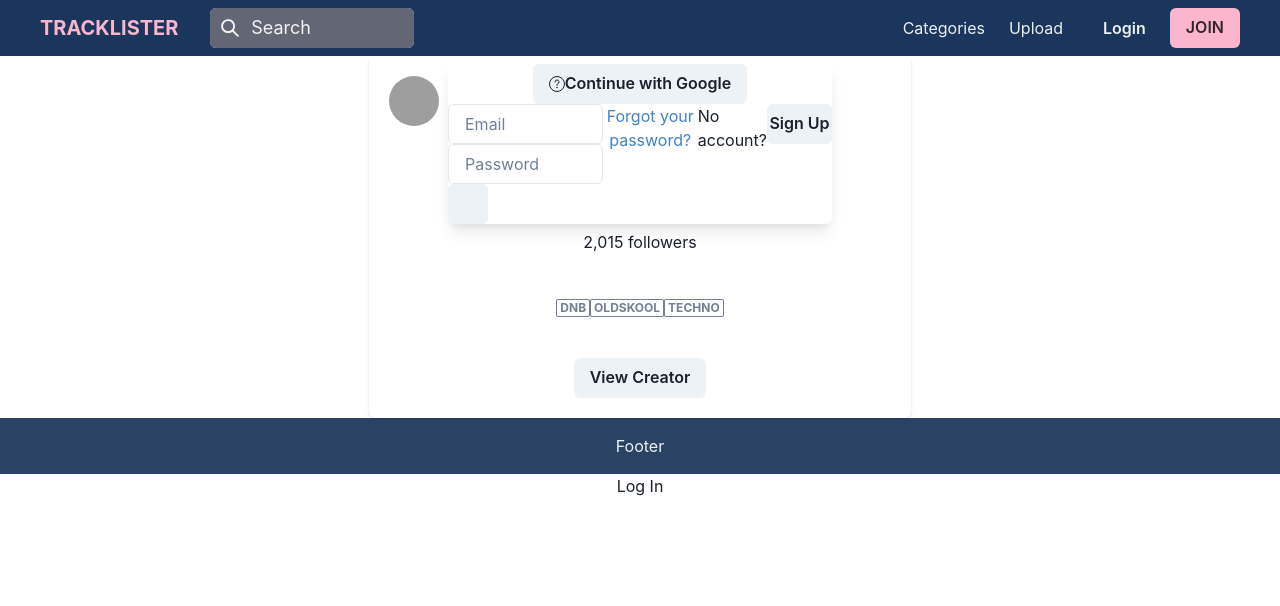
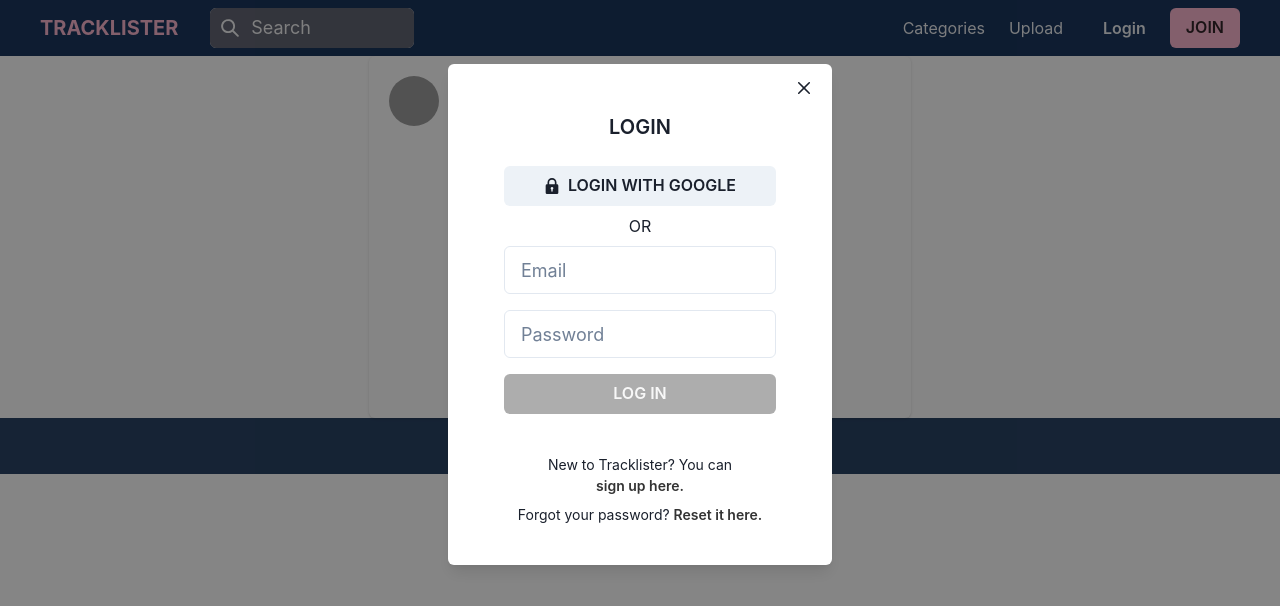
Before and after one commit to d33con/tracklister, a Next.js app: page / in a window 1280 px wide. Both pictures are taken after a click on the button "Login". Shown: the top 606 px of the page. Built offline with nearby package versions, Linux system fonts and the light colour scheme; no server answers; grey boxes are pictures that could not be loaded.

Commit message:
auth modal styling

```diff
--- a/src/components/Modals/Authentication/AuthModal.tsx
+++ b/src/components/Modals/Authentication/AuthModal.tsx
@@ -1,12 +1,20 @@
+import { authModalState } from "@/atoms/authModalAtom";
+import { auth } from "@/firebase/clientApp";
+import {
+  Modal,
+  ModalBody,
+  ModalCloseButton,
+  ModalContent,
+  ModalHeader,
+  ModalOverlay,
+  Text,
+} from "@chakra-ui/react";
 import React, { useEffect } from "react";
+import { useAuthState } from "react-firebase-hooks/auth";
 import { useRecoilState } from "recoil";
-import { authModalState } from "@/atoms/authModalAtom";
-import { useAuthState } from "react-firebase-hooks/auth";
-import { auth } from "@/firebase/clientApp";
 import AuthInputs from "./AuthInputs";
 import OAuthButtons from "./OAuthButtons";
 import ResetPassword from "./ResetPassword";
-import { Modal, ModalContent, Text } from "@chakra-ui/react";
 
 const AuthModal: React.FC = () => {
   const [modalState, setModalState] = useRecoilState(authModalState);
@@ -26,20 +34,27 @@ const AuthModal: React.FC = () => {
 
   return (
     <Modal onClose={handleModalClose} isOpen={modalState.open} size="sm">
-      <Text textAlign="center">
-        {modalState.view === "login" && "Log In"}
+      <ModalOverlay />
+      <ModalContent p={8}>
+        <ModalCloseButton />
+        <ModalHeader textAlign="center" textTransform="uppercase">
+          {modalState.view === "login" && "Login"}
           {modalState.view === "signup" && "Sign Up"}
           {modalState.view === "resetPassword" && "Reset Password"}
-      </Text>
-      <ModalContent>
+        </ModalHeader>
+        <ModalBody>
           {modalState.view === "login" || modalState.view === "signup" ? (
             <>
               <OAuthButtons />
+              <Text textAlign="center" textTransform="uppercase" mt={2} mb={2}>
+                or
+              </Text>
               <AuthInputs />
             </>
           ) : (
             <ResetPassword />
           )}
+        </ModalBody>
       </ModalContent>
     </Modal>
   );
--- a/src/components/Modals/Authentication/Login.tsx
+++ b/src/components/Modals/Authentication/Login.tsx
@@ -1,10 +1,20 @@
-import React, { useState } from "react";
 import { authModalState } from "@/atoms/authModalAtom";
-import { useSetRecoilState } from "recoil";
-import { useSignInWithEmailAndPassword } from "react-firebase-hooks/auth";
 import { auth } from "@/firebase/clientApp";
 import { FIREBASE_ERRORS } from "@/firebase/errors";
-import { Flex, Button, Text, FormControl, Input } from "@chakra-ui/react";
+import {
+  Alert,
+  AlertDescription,
+  AlertIcon,
+  AlertTitle,
+  Box,
+  Button,
+  FormControl,
+  Input,
+  Stack,
+} from "@chakra-ui/react";
+import React, { useState } from "react";
+import { useSignInWithEmailAndPassword } from "react-firebase-hooks/auth";
+import { useSetRecoilState } from "recoil";
 
 const Login: React.FC = () => {
   const setAuthModalState = useSetRecoilState(authModalState);
@@ -46,11 +56,11 @@ const Login: React.FC = () => {
   }
 
   return (
-    <Flex>
+    <Stack>
       <form onSubmit={handleSubmit}>
-        <FormControl className="justify-content-center">
+        <FormControl mb={4}>
           <Input
-            label="Email"
+            size="lg"
             placeholder="Email"
             name="email"
             value={email}
@@ -59,9 +69,9 @@ const Login: React.FC = () => {
             required
           />
         </FormControl>
-        <FormControl className="justify-content-center">
+        <FormControl mb={4}>
           <Input
-            label="Password"
+            size="lg"
             placeholder="Password"
             name="password"
             value={password}
@@ -70,29 +80,53 @@ const Login: React.FC = () => {
             required
           />
         </FormControl>
-        <FormControl className="justify-content-center">
+        <Box textAlign="center">
           <Button
-            content="Log In"
-            loading={loading}
-            disabled={email.length === 0 || password.length === 0}
-          />
-        </FormControl>
+            width="100%"
+            backgroundColor="blackAlpha.800"
+            color="whiteAlpha.900"
+            _hover={{ bg: "blackAlpha.900" }}
+            textTransform="uppercase"
+            isLoading={loading}
+            isDisabled={email.length === 0 || password.length === 0}
+            type="submit"
+          >
+            Log In
+          </Button>
+        </Box>
         {error && (
-          <Text
-            error
-            header="Log In Error"
-            content={
-              FIREBASE_ERRORS[error?.message as keyof typeof FIREBASE_ERRORS]
-            }
-          />
+          <Alert status="error" textAlign="center" mt={2}>
+            <AlertIcon />
+            <AlertTitle>Error</AlertTitle>
+            <AlertDescription>
+              {FIREBASE_ERRORS[error?.message as keyof typeof FIREBASE_ERRORS]}
+            </AlertDescription>
+          </Alert>
         )}
       </form>
-      <div className="text-link text-center" onClick={showPasswordResetForm}>
-        Forgot your password?
-      </div>
-      <Text>No account?</Text>
-      <Button onClick={handleFormSwitch}>Sign Up</Button>
-    </Flex>
+      <Box textAlign="center" fontSize="14px" pt={8}>
+        New to Tracklister? You can{" "}
+        <Button
+          variant="link"
+          color="blackAlpha.800"
+          fontSize="14px"
+          onClick={handleFormSwitch}
+        >
+          sign up here.
+        </Button>
+      </Box>
+      <Box textAlign="center" fontSize="14px">
+        Forgot your password?{" "}
+        <Button
+          variant="link"
+          color="blackAlpha.800"
+          fontSize="14px"
+          onClick={showPasswordResetForm}
+        >
+          Reset it here.
+        </Button>
+      </Box>
+    </Stack>
   );
 };
 
--- a/src/components/Modals/Authentication/OAuthButtons.tsx
+++ b/src/components/Modals/Authentication/OAuthButtons.tsx
@@ -1,18 +1,39 @@
+import { auth } from "@/firebase/clientApp";
+import { FIREBASE_ERRORS } from "@/firebase/errors";
+import { LockIcon } from "@chakra-ui/icons";
+import {
+  Alert,
+  AlertDescription,
+  AlertIcon,
+  AlertTitle,
+  Button,
+  Flex,
+} from "@chakra-ui/react";
 import React from "react";
-import { auth } from "@/firebase/clientApp";
 import { useSignInWithGoogle } from "react-firebase-hooks/auth";
-import { Icon } from "@chakra-ui/icons";
-import { Flex, Button, Text } from "@chakra-ui/react";
 
 const OAuthButtons: React.FC = () => {
   const [signInWithGoogle, user, loading, error] = useSignInWithGoogle(auth);
+
   return (
-    <Flex className="flex justify-content-center">
-      <Button isLoading={loading} onClick={() => signInWithGoogle()}>
-        <Icon name="google" />
-        Continue with Google
+    <Flex justify="center" flexDir="column">
+      <Button
+        isLoading={loading}
+        textTransform="uppercase"
+        onClick={() => signInWithGoogle()}
+      >
+        <LockIcon mr={2} />
+        Login with Google
       </Button>
-      {error && <Text>{error.message}</Text>}
+      {error && (
+        <Alert status="error" textAlign="center" mt={2}>
+          <AlertIcon />
+          <AlertTitle>Error</AlertTitle>
+          <AlertDescription>
+            {FIREBASE_ERRORS[error?.message as keyof typeof FIREBASE_ERRORS]}
+          </AlertDescription>
+        </Alert>
+      )}
     </Flex>
   );
 };
--- a/src/components/Modals/Authentication/ResetPassword.tsx
+++ b/src/components/Modals/Authentication/ResetPassword.tsx
@@ -1,14 +1,35 @@
+import { authModalState } from "@/atoms/authModalAtom";
+import { auth } from "@/firebase/clientApp";
+import { FIREBASE_ERRORS } from "@/firebase/errors";
+import {
+  Alert,
+  AlertDescription,
+  AlertIcon,
+  AlertTitle,
+  Box,
+  Button,
+  FormControl,
+  Input,
+  Text,
+} from "@chakra-ui/react";
 import React, { useState } from "react";
-import { auth } from "@/firebase/clientApp";
 import { useSendPasswordResetEmail } from "react-firebase-hooks/auth";
-import { Button, FormControl, Input, Text } from "@chakra-ui/react";
+import { useSetRecoilState } from "recoil";
 
 const ResetPassword: React.FC = () => {
   const [email, setEmail] = useState("");
   const [success, setSuccess] = useState(false);
+  const setAuthModalState = useSetRecoilState(authModalState);
 
   const [sendPasswordResetEmail, sending, error] =
     useSendPasswordResetEmail(auth);
+
+  const handleFormSwitch = () => {
+    setAuthModalState((prevState) => ({
+      ...prevState,
+      view: "login",
+    }));
+  };
 
   const handleSubmit = async (evt: React.FormEvent<HTMLFormElement>) => {
     evt.preventDefault();
@@ -18,17 +39,18 @@ const ResetPassword: React.FC = () => {
 
   return (
     <>
-      {error && <Text>Email not found</Text>}
       {!error && success ? (
-        <Text>
-          <p>Reset password email sent - please check your email</p>
-        </Text>
+        <Alert status="info">
+          <AlertIcon />
+          Reset password email sent - please check your email
+        </Alert>
       ) : (
         <form onSubmit={handleSubmit}>
-          <Text textAlign="center">
-            Enter the email you signed up with below
+          <Text textAlign="center" fontSize="14px" mb={4}>
+            If you have forgotten your password, enter your e-mail address below
+            and we&apos;ll email you a link to reset your password.
           </Text>
-          <FormControl className="justify-content-center">
+          <FormControl mb={4}>
             <Input
               placeholder="Email"
               name="email"
@@ -38,13 +60,57 @@ const ResetPassword: React.FC = () => {
               required
             />
           </FormControl>
-          <FormControl className="justify-content-center">
-            <Button isLoading={sending} disabled={email.length === 0}>
-              Reset password
+          <Box textAlign="center">
+            <Button
+              width="100%"
+              backgroundColor="blackAlpha.800"
+              color="whiteAlpha.900"
+              _hover={{ bg: "blackAlpha.900" }}
+              textTransform="uppercase"
+              isLoading={sending}
+              isDisabled={email.length === 0}
+              type="submit"
+            >
+              Reset Password
             </Button>
-          </FormControl>
+          </Box>
+          {error && (
+            <Alert status="error" textAlign="center" mt={2}>
+              <AlertIcon />
+              <AlertTitle>Error</AlertTitle>
+              <AlertDescription>
+                {
+                  FIREBASE_ERRORS[
+                    error?.message as keyof typeof FIREBASE_ERRORS
+                  ]
+                }
+              </AlertDescription>
+            </Alert>
+          )}
         </form>
       )}
+      <Box textAlign="center" fontSize="14px" pt={8}>
+        New to Tracklister? You can{" "}
+        <Button
+          variant="link"
+          color="blackAlpha.800"
+          fontSize="14px"
+          onClick={handleFormSwitch}
+        >
+          sign up here.
+        </Button>
+      </Box>
+      <Box textAlign="center" fontSize="14px">
+        Otherwise{" "}
+        <Button
+          variant="link"
+          color="blackAlpha.800"
+          fontSize="14px"
+          onClick={handleFormSwitch}
+        >
+          Log in here.
+        </Button>
+      </Box>
     </>
   );
 };
--- a/src/components/Modals/Authentication/SignUp.tsx
+++ b/src/components/Modals/Authentication/SignUp.tsx
@@ -1,17 +1,20 @@
-import React, { useState } from "react";
-import { useSetRecoilState } from "recoil";
 import { authModalState } from "@/atoms/authModalAtom";
 import { auth } from "@/firebase/clientApp";
-import { useCreateUserWithEmailAndPassword } from "react-firebase-hooks/auth";
 import { FIREBASE_ERRORS } from "@/firebase/errors";
 import {
-  Grid,
+  Alert,
+  AlertDescription,
+  AlertIcon,
+  AlertTitle,
+  Box,
+  Button,
   FormControl,
   Input,
-  Button,
-  Heading,
-  GridItem,
+  Stack,
 } from "@chakra-ui/react";
+import React, { useState } from "react";
+import { useCreateUserWithEmailAndPassword } from "react-firebase-hooks/auth";
+import { useSetRecoilState } from "recoil";
 
 const SignUp: React.FC = () => {
   const setAuthModalState = useSetRecoilState(authModalState);
@@ -42,6 +45,13 @@ const SignUp: React.FC = () => {
     }));
   };
 
+  const showPasswordResetForm = () => {
+    setAuthModalState((prevState) => ({
+      ...prevState,
+      view: "resetPassword",
+    }));
+  };
+
   function handleSubmit(evt: React.FormEvent<HTMLFormElement>) {
     evt.preventDefault();
     if (error) setError("");
@@ -57,12 +67,11 @@ const SignUp: React.FC = () => {
   }
 
   return (
-    <Grid divided centered padded columns="equal">
-      <GridItem className="flex justify-content-center">
+    <Stack>
       <form onSubmit={handleSubmit}>
-          <FormControl className="justify-content-center">
+        <FormControl mb={4}>
           <Input
-              label="Email"
+            size="lg"
             placeholder="Email"
             name="email"
             value={email}
@@ -71,9 +80,9 @@ const SignUp: React.FC = () => {
             required
           />
         </FormControl>
-          <FormControl className="justify-content-center">
+        <FormControl mb={4}>
           <Input
-              label="Password"
+            size="lg"
             placeholder="Password"
             name="password"
             value={password}
@@ -82,10 +91,10 @@ const SignUp: React.FC = () => {
             required
           />
         </FormControl>
-          <FormControl className="justify-content-center">
+        <FormControl mb={4}>
           <Input
-              label="Confirm Password"
-              placeholder="Confirm Password"
+            size="lg"
+            placeholder="Password confirmation"
             name="passwordConfirmation"
             value={passwordConfirmation}
             type="password"
@@ -93,38 +102,57 @@ const SignUp: React.FC = () => {
             required
           />
         </FormControl>
-          <FormControl className="justify-content-center">
+        <Box textAlign="center">
           <Button
+            width="100%"
+            backgroundColor="blackAlpha.800"
+            color="whiteAlpha.900"
+            _hover={{ bg: "blackAlpha.900" }}
+            textTransform="uppercase"
             isLoading={loading}
-              disabled={
-                email.length === 0 ||
-                password.length === 0 ||
-                passwordConfirmation.length === 0
-              }
+            isDisabled={email.length === 0 || password.length === 0}
+            type="submit"
           >
             Sign Up
           </Button>
-          </FormControl>
-          {(error || userCreationError) && (
-            <Heading
-              header=""
-              content={
-                error ||
+        </Box>
+        {userCreationError && (
+          <Alert status="error" textAlign="center" mt={2}>
+            <AlertIcon />
+            <AlertTitle>Error</AlertTitle>
+            <AlertDescription>
+              {
                 FIREBASE_ERRORS[
                   userCreationError?.message as keyof typeof FIREBASE_ERRORS
                 ]
               }
-            >
-              Sign Up Error
-            </Heading>
+            </AlertDescription>
+          </Alert>
         )}
       </form>
-      </GridItem>
-      <GridItem verticalAlign="middle">
-        <Heading>Already have an account?</Heading>
-        <Button onClick={handleFormSwitch}>Log In</Button>
-      </GridItem>
-    </Grid>
+      <Box textAlign="center" fontSize="14px" pt={8}>
+        Already using Tracklister{" "}
+        <Button
+          variant="link"
+          color="blackAlpha.800"
+          fontSize="14px"
+          onClick={handleFormSwitch}
+        >
+          Log in here.
+        </Button>
+      </Box>
+      <Box textAlign="center" fontSize="14px">
+        Forgot your password?{" "}
+        <Button
+          variant="link"
+          color="blackAlpha.800"
+          fontSize="14px"
+          onClick={showPasswordResetForm}
+        >
+          Reset it here.
+        </Button>
+      </Box>
+    </Stack>
   );
 };
 
--- a/src/firebase/errors.ts
+++ b/src/firebase/errors.ts
@@ -3,4 +3,6 @@ export const FIREBASE_ERRORS = {
     "A user with that email already exists",
   "Firebase: Error (auth/user-not-found).": "Invalid email or password",
   "Firebase: Error (auth/wrong-password).": "Invalid email or password",
+  "Firebase: Error (auth/popup-closed-by-user).":
+    "Google login popup closed. Click button try again",
 };
```
Lines whose indentation alone changed are shown as unchanged.
